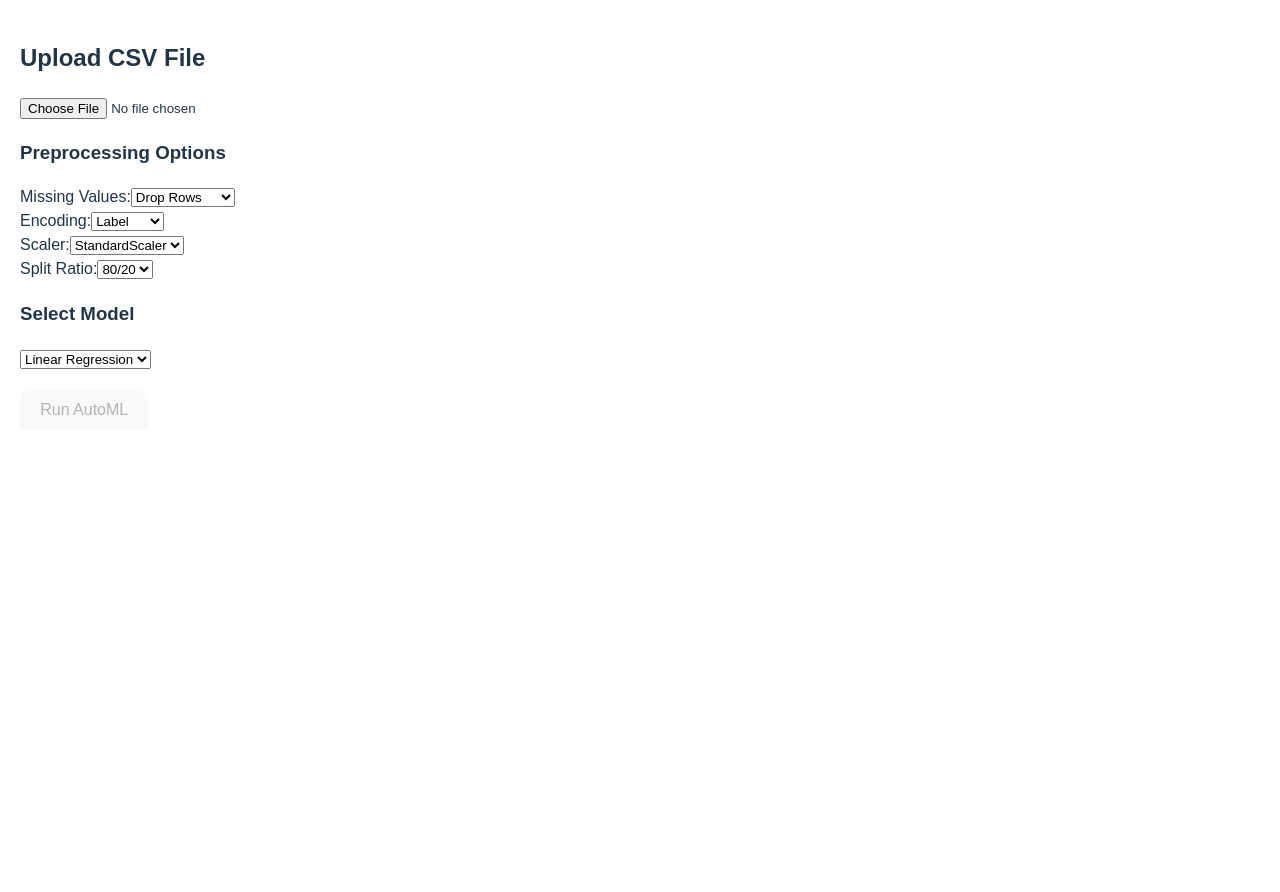
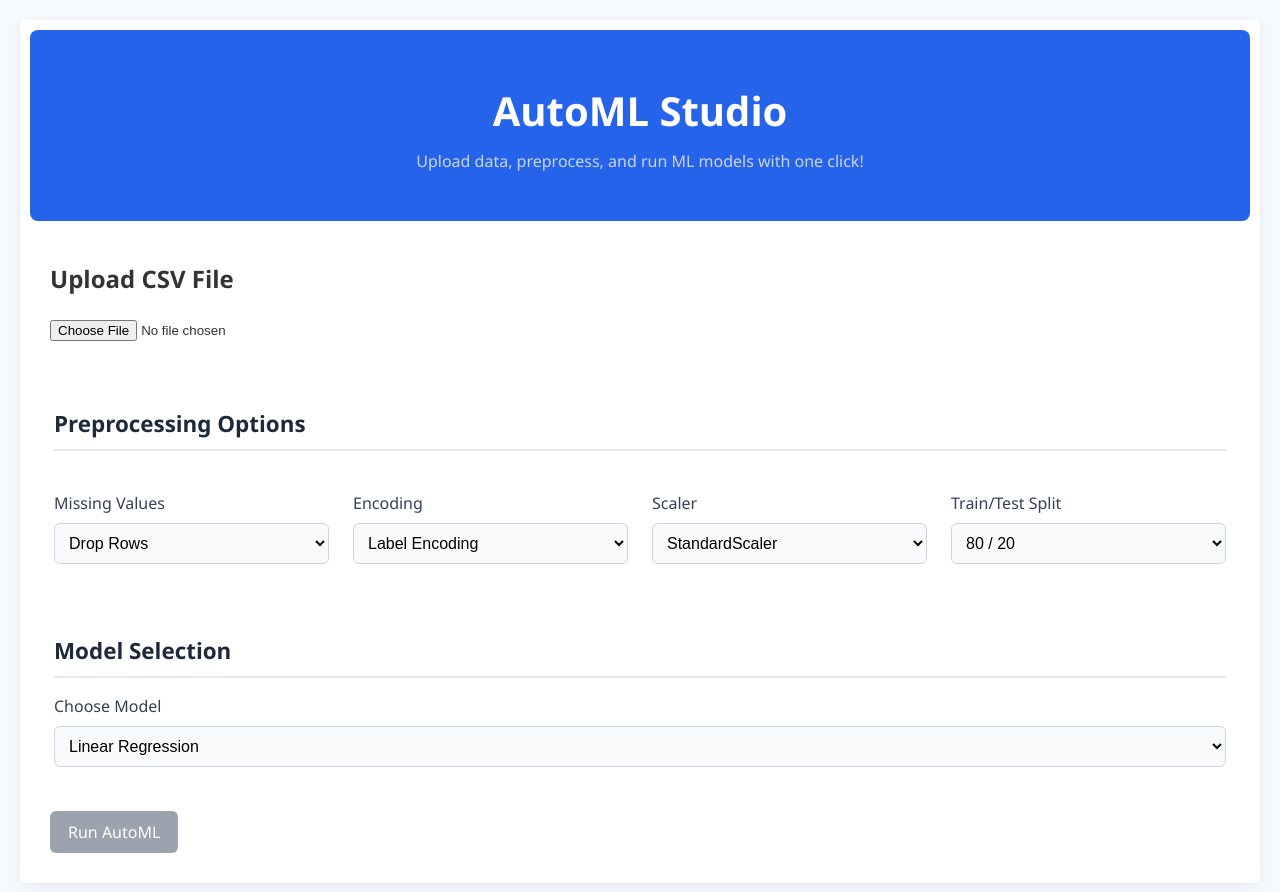
Before and after one commit to deepakcode21/AutoML-Studio, a React (Vite) app in the folder client/: page / in a window 1280 px wide. Shown: the top 892 px of the page. Before the commit the page ends 800 px from the top, so only its background shows below. Built offline with nearby package versions, Linux system fonts and the light colour scheme.

Commit message:
UI inhancement

```diff
--- a/client/src/App.css
+++ b/client/src/App.css
@@ -1,76 +1,196 @@
- /* App.css */
-body {
-  background-color: #f9f9f9;
+/* General Layout */
+.app-container {
+  padding: 20px;
   font-family: 'Segoe UI', Tahoma, Geneva, Verdana, sans-serif;
-  margin: 0;
-  padding: 0;
+  background-color: #f5f8fc;
+  color: #333;
 }
 
-.container {
-  max-width: 800px;
-  margin: 40px auto;
-  background: #fff;
-  padding: 30px;
-  border-radius: 12px;
-  box-shadow: 0 4px 12px rgba(0, 0, 0, 0.1);
+/* Header */
+.app-header {
+  background-color: #2563eb;
+  color: white;
+  text-align: center;
+  padding: 2rem 1rem;
+  border-radius: 8px;
+  /* margin-bottom: 30px; */
 }
 
-h2 {
-  color: #333;
-  margin-bottom: 20px;
+.app-header h1 {
+  font-size: 2.5rem;
+  margin-bottom: 0.5rem;
 }
 
-input[type="file"] {
-  margin-bottom: 20px;
-  display: block;
+.subtitle {
+  font-size: 1rem;
+  color: #cbd5e1;
 }
 
-select, button {
-  padding: 8px 12px;
-  font-size: 14px;
-  margin-bottom: 12px;
-  margin-right: 10px;
+/* Upload Section */
+.upload-section{
+  padding: 20px;
+}
+.preview-section {
+
+  border-radius: 10px;
+  padding: 20px;
+  /* margin-bottom: 30px; */
+  box-shadow: 0 2px 8px rgba(0,0,0,0.05);
 }
 
-button {
-  background-color: #4CAF50;
-  border: none;
-  color: white;
-  border-radius: 6px;
-  cursor: pointer;
-}
+/* .upload-section h2,
+.preview-section h3 {
+  margin-bottom: 1rem;
+} */
 
-button:hover {
-  background-color: #45a049;
+/* Table Styles */
+.table-wrapper {
+  overflow-x: auto;
 }
 
 table {
   width: 100%;
   border-collapse: collapse;
-  margin-top: 20px;
+  margin-top: 1rem;
 }
 
 th, td {
-  border: 1px solid #ddd;
+  text-align: left;
   padding: 10px;
+  border-bottom: 1px solid #e2e8f0;
+}
+
+th {
+  background-color: #f1f5f9;
+  font-weight: 600;
+}
+
+/* Submit Button */
+.submit-section {
+  padding: 20px;
   text-align: left;
 }
 
-th {
-  background-color: #f0f0f0;
+.submit-section button {
+  background-color: #2563eb;
+  color: white;
+  border: none;
+  padding: 10px 18px;
+  font-size: 1rem;
+  border-radius: 6px;
+  cursor: pointer;
+  transition: background-color 0.2s ease;
 }
 
-.section {
-  margin-top: 30px;
+.submit-section button:hover {
+  background-color: #1d4ed8;
 }
 
-label {
-  display: block;
-  margin-top: 10px;
-  margin-bottom: 5px;
+.submit-section button:disabled {
+  background-color: #9ca3af;
+  cursor: not-allowed;
 }
 
-.error {
-  color: red;
+/* Error */
+.error-message {
+  color: #dc2626;
   margin-top: 10px;
 }
+
+
+
+/* preprocess  */
+.preprocess-container {
+  padding: 24px;
+  border-radius: 12px;
+}
+
+.preprocess-title {
+  font-size: 1.4rem;
+  margin-bottom: 1.5rem;
+  color: #1e293b;
+  font-weight: 600;
+  border-bottom: 2px solid #e2e8f0;
+  padding-bottom: 0.5rem;
+}
+
+.preprocess-grid {
+  display: grid;
+  grid-template-columns: repeat(auto-fit, minmax(220px, 1fr));
+  gap: 1.5rem;
+}
+
+.form-group {
+  display: flex;
+  flex-direction: column;
+}
+
+.form-group label {
+  margin-bottom: 0.5rem;
+  font-weight: 500;
+  color: #334155;
+}
+
+.form-group select {
+  padding: 10px;
+  border-radius: 6px;
+  border: 1px solid #cbd5e1;
+  background-color: #f8fafc;
+  font-size: 1rem;
+  transition: border 0.2s ease;
+}
+
+.form-group select:focus {
+  outline: none;
+  border-color: #2563eb;
+  box-shadow: 0 0 0 3px rgba(37, 99, 235, 0.2);
+}
+
+/* model */
+.model-selection {
+  padding: 24px;
+  border-radius: 12px;
+}
+
+.model-title {
+  font-size: 1.4rem;
+  margin-bottom: 1rem;
+  color: #1e293b;
+  font-weight: 600;
+  border-bottom: 2px solid #e2e8f0;
+  padding-bottom: 0.5rem;
+}
+
+.form-group {
+  display: flex;
+  flex-direction: column;
+  margin-top: 1rem;
+}
+
+.form-group label {
+  margin-bottom: 0.5rem;
+  font-weight: 500;
+  color: #334155;
+}
+
+.form-group select {
+  padding: 10px;
+  border-radius: 6px;
+  border: 1px solid #cbd5e1;
+
+  font-size: 1rem;
+  transition: border 0.2s ease;
+}
+
+.form-group select:focus {
+  outline: none;
+  border-color: #2563eb;
+  box-shadow: 0 0 0 3px rgba(37, 99, 235, 0.2);
+}
+
+.just{
+  background-color: white !important;
+  box-shadow: 0 3px 12px rgba(0, 0, 0, 0.06);
+  border-radius: 5px;
+  padding: 10px;
+}
--- a/client/src/App.jsx
+++ b/client/src/App.jsx
@@ -1,56 +1,38 @@
 import React, { useState } from 'react';
 import Papa from 'papaparse';
-import { Bar } from 'react-chartjs-2';
 import Result from './components/ResultDisplay';
 import Model from './components/ModelSection';
 import Preprocess from './components/preprocessingOption';
-import {
-  Chart as ChartJS,
-  CategoryScale,
-  LinearScale,
-  BarElement,
-  Title,
-  Tooltip,
-  Legend
-} from 'chart.js';
-
-// Register Chart.js components (required for Chart.js v4 compatibility)
-ChartJS.register(CategoryScale, LinearScale, BarElement, Title, Tooltip, Legend);
+import './App.css'; // 💡 Custom CSS
 
 function App() {
-  // State for file and preview data
   const [submit, OnchandleSub] = useState(false);
   const [csvFile, setCsvFile] = useState(null);
-  const [previewData, setPreviewData] = useState([]);  // Array of row objects
-  const [columns, setColumns] = useState([]);         // Column headers
+  const [previewData, setPreviewData] = useState([]);
+  const [columns, setColumns] = useState([]);
 
-  // Preprocessing and model state
   const [missingStrategy, setMissingStrategy] = useState('drop');
   const [encodingStrategy, setEncodingStrategy] = useState('label');
   const [scaler, setScaler] = useState('standard');
   const [splitRatio, setSplitRatio] = useState('0.8');
   const [model, setModel] = useState('LinearRegression');
 
-  // Submission state
   const [loading, setLoading] = useState(false);
   const [error, setError] = useState('');
   const [results, setResults] = useState(null);
 
-  // Handle file selection and parse CSV
   const handleFileChange = (e) => {
     const file = e.target.files[0];
     if (file) {
       setCsvFile(file);
       const reader = new FileReader();
       reader.onload = (evt) => {
-        const text = evt.target.result;
-        Papa.parse(text, {
+        Papa.parse(evt.target.result, {
           header: true,
           skipEmptyLines: true,
           complete: (results) => {
             const data = results.data;
             setColumns(results.meta.fields || []);
-            // Take first 5 rows for preview
             setPreviewData(data.slice(0, 5));
           }
         });
@@ -58,24 +40,36 @@ function App() {
       reader.readAsText(file);
     }
   };
+
   const handleSubmit = () => {
     OnchandleSub(true);
-  }
+  };
 
   return (
-    <div style={{ padding: '20px', fontFamily: 'Arial, sans-serif' }}>
+    <div className="app-container">
+      {/* Header */}
+      <div className='just'>
+      <header className="app-header">
+        <h1>AutoML Studio</h1>
+        <p className="subtitle">Upload data, preprocess, and run ML models with one click!</p>
+      </header>
+
+      {/* File Upload Section */}
+      <section className="upload-section">
         <h2>Upload CSV File</h2>
         <input type="file" accept=".csv" onChange={handleFileChange} />
+      </section>
 
       {/* Preview Table */}
       {previewData.length > 0 && (
-        <div style={{ marginTop: '20px' }}>
+        <section className="preview-section">
           <h3>Data Preview (first 5 rows)</h3>
-          <table style={{ borderCollapse: 'collapse', width: '100%' }} border="1">
+          <div className="table-wrapper">
+            <table>
               <thead>
                 <tr>
                   {columns.map((col) => (
-                  <th key={col} style={{ padding: '8px' }}>{col}</th>
+                    <th key={col}>{col}</th>
                   ))}
                 </tr>
               </thead>
@@ -83,13 +77,14 @@ function App() {
                 {previewData.map((row, idx) => (
                   <tr key={idx}>
                     {columns.map((col) => (
-                    <td key={col} style={{ padding: '8px' }}>{row[col]}</td>
+                      <td key={col}>{row[col]}</td>
                     ))}
                   </tr>
                 ))}
               </tbody>
             </table>
           </div>
+        </section>
       )}
 
       {/* Preprocessing Options */}
@@ -104,27 +99,21 @@ function App() {
         setSplitRatio={setSplitRatio}
       />
 
-
       {/* Model Selection */}
       <Model model={model} setModel={setModel} />
 
       {/* Submit Button */}
-      <div style={{ marginTop: '20px' }}>
+      <div className="submit-section">
         <button onClick={handleSubmit} disabled={!csvFile || loading}>
           {loading ? 'Processing...' : 'Run AutoML'}
         </button>
       </div>
+      </div>
+      {/* Error Message */}
+      {error && <div className="error-message"><strong>Error:</strong> {error}</div>}
 
-      {/* Error Message */}
-      {error && (
-        <div style={{ marginTop: '10px', color: 'red' }}>
-          <strong>Error:</strong> {error}
-        </div>
-      )}
-
-      {/* Results Section */}
-      {
-        submit && (
+      {/* Results */}
+      {submit && (
         <Result
           csv={csvFile}
           model={model}
@@ -133,8 +122,7 @@ function App() {
           missing={missingStrategy}
           encoding={encodingStrategy}
         />
-        )
-      }
+      )}
     </div>
   );
 }
--- a/client/src/components/ModelSection.jsx
+++ b/client/src/components/ModelSection.jsx
@@ -1,14 +1,17 @@
 import React from 'react';
 
 const ModelSelection = ({ model, setModel }) => (
-  <div>
-    <h3>Select Model</h3>
-    <select value={model} onChange={e => setModel(e.target.value)}>
-      <option value="LinearRegression">Linear Regression</option>
-      <option value="DecisionTree">Decision Tree</option>
-      <option value="RandomForest">Random Forest</option>
-    </select>
-  </div>
+  <section className="model-selection">
+    <h3 className="model-title">Model Selection</h3>
+    <div className="form-group">
+      <label htmlFor="model">Choose Model</label>
+      <select id="model" value={model} onChange={e => setModel(e.target.value)}>
+        <option value="LinearRegression">Linear Regression</option>
+        <option value="DecisionTree">Decision Tree</option>
+        <option value="RandomForest">Random Forest</option>
+      </select>
+    </div>
+  </section>
 );
 
 export default ModelSelection;
--- a/client/src/components/preprocessingOption.jsx
+++ b/client/src/components/preprocessingOption.jsx
@@ -6,41 +6,43 @@ const PreprocessingOptions = ({
   scaler, setScaler,
   splitRatio, setSplitRatio
 }) => (
-  <div>
-    <h3>Preprocessing Options</h3>
-    <div>
-      <label>Missing Values:
-        <select value={missingStrategy} onChange={e => setMissingStrategy(e.target.value)}>
+  <section className="preprocess-container">
+    <h3 className="preprocess-title">Preprocessing Options</h3>
+
+    <div className="preprocess-grid">
+      <div className="form-group">
+        <label htmlFor="missing">Missing Values</label>
+        <select id="missing" value={missingStrategy} onChange={e => setMissingStrategy(e.target.value)}>
           <option value="drop">Drop Rows</option>
           <option value="mean">Fill with Mean</option>
         </select>
-      </label>
-    </div>
-    <div>
-      <label>Encoding:
-        <select value={encodingStrategy} onChange={e => setEncodingStrategy(e.target.value)}>
-          <option value="label">Label</option>
-          <option value="onehot">One-Hot</option>
+      </div>
+
+      <div className="form-group">
+        <label htmlFor="encoding">Encoding</label>
+        <select id="encoding" value={encodingStrategy} onChange={e => setEncodingStrategy(e.target.value)}>
+          <option value="label">Label Encoding</option>
+          <option value="onehot">One-Hot Encoding</option>
         </select>
-      </label>
-    </div>
-    <div>
-      <label>Scaler:
-        <select value={scaler} onChange={e => setScaler(e.target.value)}>
+      </div>
+
+      <div className="form-group">
+        <label htmlFor="scaler">Scaler</label>
+        <select id="scaler" value={scaler} onChange={e => setScaler(e.target.value)}>
           <option value="standard">StandardScaler</option>
           <option value="minmax">MinMaxScaler</option>
         </select>
-      </label>
+      </div>
+
+      <div className="form-group">
+        <label htmlFor="split">Train/Test Split</label>
+        <select id="split" value={splitRatio} onChange={e => setSplitRatio(e.target.value)}>
+          <option value="0.8">80 / 20</option>
+          <option value="0.7">70 / 30</option>
+        </select>
+      </div>
     </div>
-    <div>
-      <label>Split Ratio:
-        <select value={splitRatio} onChange={e => setSplitRatio(e.target.value)}>
-          <option value="0.8">80/20</option>
-          <option value="0.7">70/30</option>
-        </select>
-      </label>
-    </div>
-  </div>
+  </section>
 );
 
 export default PreprocessingOptions;
```
Also changed, not shown: client/src/components/ResultDisplay.jsx (+43 -16 lines), client/src/components/fileUpload.jsx (deleted, +0 -35 lines). Lines whose indentation alone changed are shown as unchanged.
